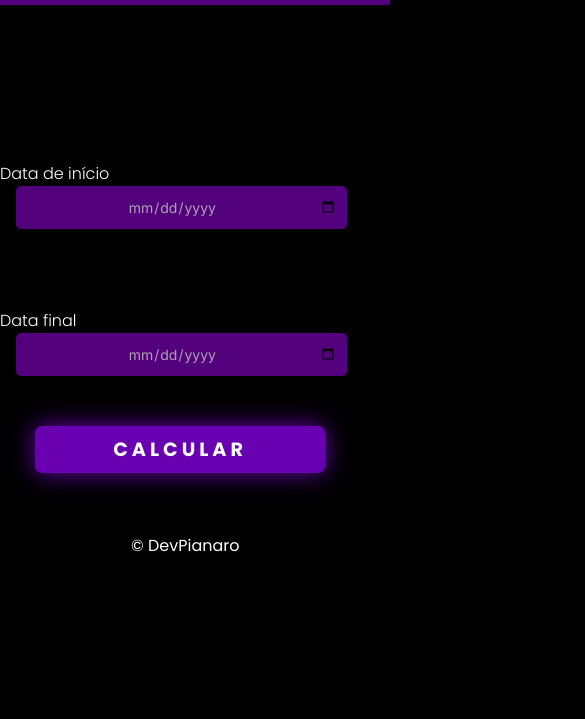
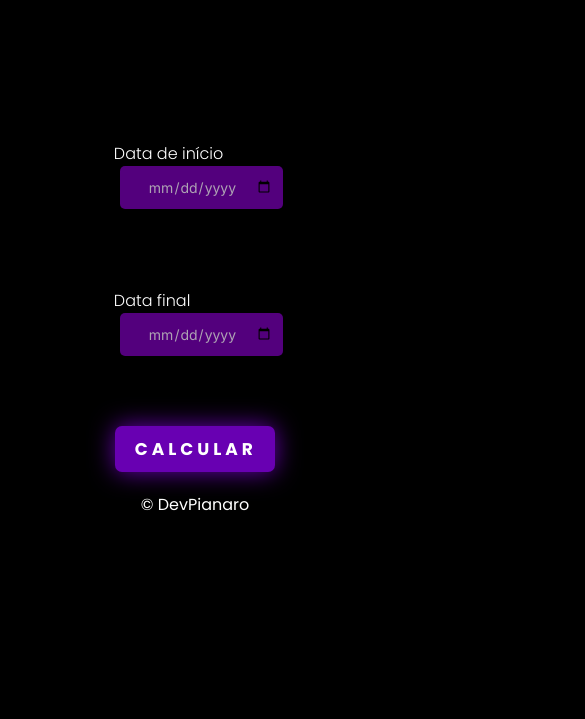
Before and after one commit to DevPianaro/Calculador-de-dias, a plain HTML site: page index.html in a window 390 px wide. Shown: the part 125-844 px from the top of the page, 585 px wide, since content can reach past the window. Drawn offline with Linux system fonts and the light colour scheme.

Commit message:
atualização da responsividade

```diff
--- a/style/style.css
+++ b/style/style.css
@@ -8,8 +8,10 @@
     box-sizing: border-box;
   }
 
-  .body{
+  html, body{
     background-color: black;
+    width: 100%;
+    overflow-x: hidden;
   }
 
   #header {
@@ -18,6 +20,8 @@
     align-items: flex-start;
     justify-content: flex-start;
     padding-bottom: 0;
+    width: 100%;
+    box-sizing: border-box;
   }
 
   #header  img{
@@ -53,6 +57,11 @@
   align-items: center;
   justify-content: center;
   padding-top: 17vh;
+  }
+
+  input, #btn{
+    width: 100%;
+    box-sizing: border-box;
   }
 
   .input-container input{
@@ -96,7 +105,7 @@
   }
 
   #btn{
-  padding: 10px 20px;
+    padding: 10px 20px;
   border: none;
   font-size: 17px;
   font-family: 'poppins';
@@ -107,20 +116,20 @@
   text-transform: uppercase;
   transition: 0.5s;
   transition-property: box-shadow;
+  background-color: rgb(104, 0, 178);
+  box-shadow: 0 0 25px rgb(104, 0, 178);
+  width: 100%;
+  max-width: 400px;
+  margin: 35px auto;
   }
 
-  #btn{
-    margin-top: 35px;
-    margin-left: 115px;
-    background-color: rgb(104, 0, 178);
-    box-shadow: 0 0 25px rgb(104, 0, 178)
-  }
+
 
   #btn:hover {
     box-shadow: 0 0 5px rgb(104, 0, 178),
     0 0 25px rgb(104, 0, 178),
     0 0 50px rgb(104, 0, 178),
-    0 0 100px rgb(104, 0, 178);;
+    0 0 100px rgb(104, 0, 178);
   }
 
   #res h2{
@@ -140,13 +149,14 @@
     justify-content: center;
     text-align: center;
     margin-top: 40px;
-    padding-right: 20px;
+    padding-top: 20px;
   }
 
 
 
 /* Responsividade até 888px */
 @media (max-width: 888px) {
+
   #header img {
       width: 60px;
       height: 60px;
@@ -163,8 +173,12 @@
       font-size: 1.5rem;
   }
 
-  #navList ul li {
-      list-style: none;
+  #navList {
+    display: none;
+  }
+
+  #navList ul li a {
+      display: none;
   }
 
 
@@ -173,7 +187,7 @@
   }
 
   .input-container input {
-      width: 85%;
+      width: 100%;
       font-size: 14px;
       margin-bottom: 50px;
       margin-left: 4%;
@@ -194,11 +208,10 @@
   }
 
   #btn {
-      width: 290px;
-      padding: 9px;
-      font-size: 1.2rem;
-      margin: 0;
-      margin-left: 9%;
+    width: 99%;
+    display: flex;
+    align-items: center;
+    margin: 20px auto;
   }
 
   #res h2 {
@@ -207,8 +220,11 @@
   }
 
   footer {
+      display: flex;
+      text-align: center;
+      justify-content: center;
       font-size: 1rem;
-      padding: 20px;
-      margin-right: 5%;
+      padding: 0;
+      margin: 0;
   }
 }
```
